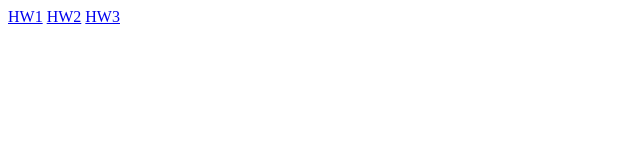
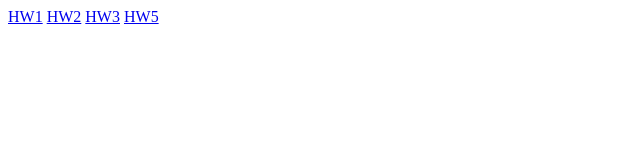
Before and after one commit to brandosu/cubstart, a plain HTML site: page index.html in a window 1280 px wide. Shown: the full height of the page, 0-640 px from the left. Drawn offline with Linux system fonts and the light colour scheme.

Commit message:
Finished HW5

```diff
--- a/index.html
+++ b/index.html
@@ -13,5 +13,6 @@
         <a href="./HW1/index.html">HW1</a>
         <a href="./HW2/index.html">HW2</a>
         <a href="./HW3/playground.html">HW3</a>
+        <a href="./HW5/index.html">HW5</a>
       </div>
 </body>
```
